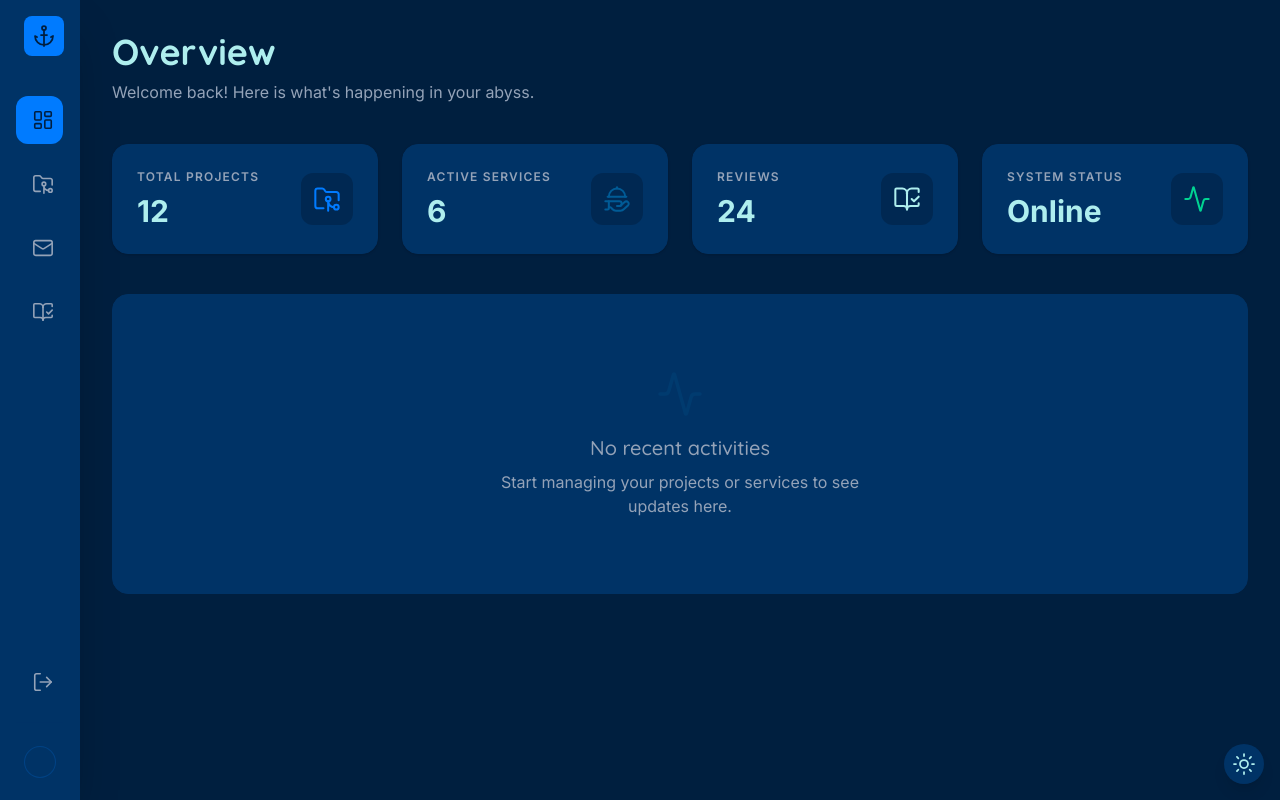
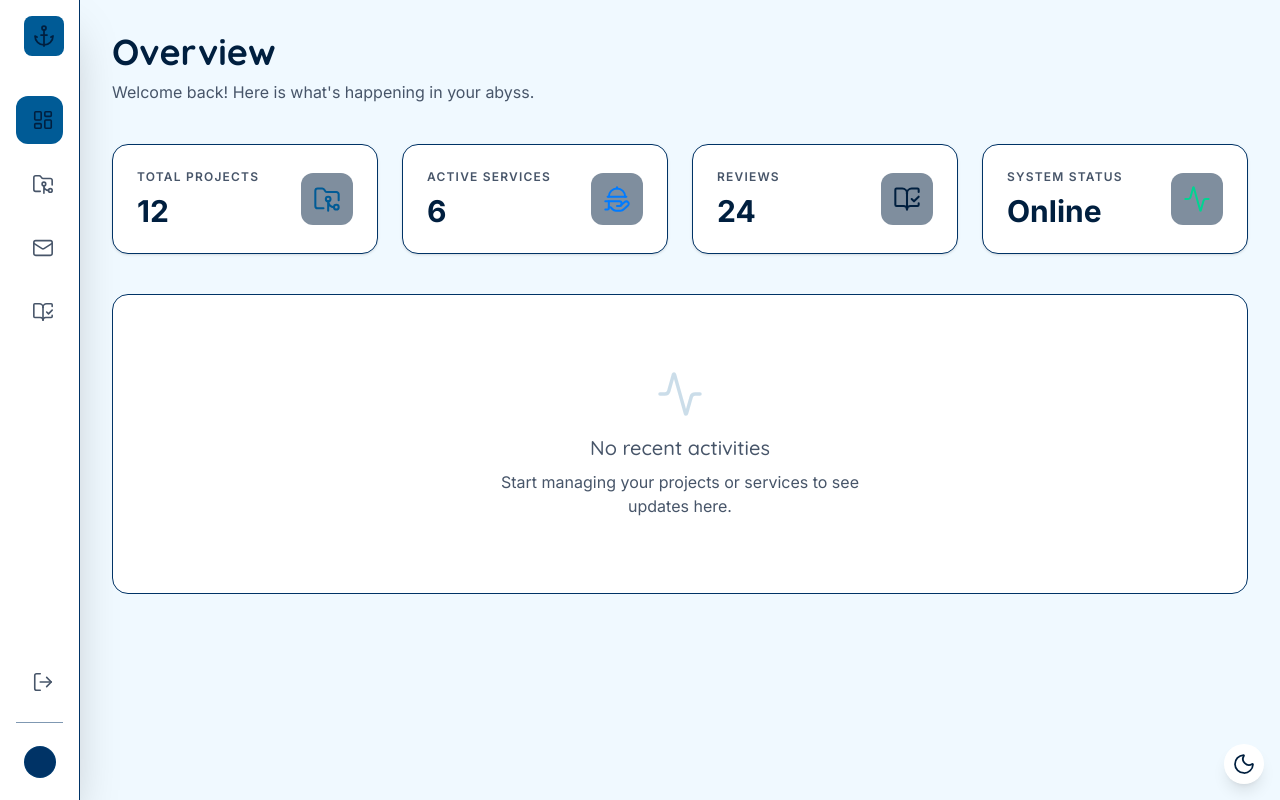
Before and after one commit to FranckRAL/porfolio, a Next.js app: page /admin/dashboard in a window 1280 px wide. Built offline with nearby package versions, Linux system fonts and the light colour scheme; no server answers.

Commit message:
theme fixed

```diff
--- a/src/app/layout.tsx
+++ b/src/app/layout.tsx
@@ -4,8 +4,8 @@ import "@/styles/globals.css";
 import { ThemeProvider } from "@/components/pieces/ThemeProvider";
 import { AuthProvider } from "@/components/providers/AuthProvider";
 import BackToTop from "@/components/pieces/BackToTop";
-import {headers} from "next/headers";
-
+import { headers } from "next/headers";
+import { cookies } from "next/headers";
 
 const inter = Inter({
   subsets: ["latin"],
@@ -21,8 +21,6 @@ const quicksand = Quicksand({
   preload: true,
 });
 
-
-
 export const metadata: Metadata = {
   title: {
     template: "%s",
@@ -31,21 +29,33 @@ export const metadata: Metadata = {
   description: "Fullstack web developer and software engineer portfolio",
 };
 
+export default async function RootLayout({
+  children,
+}: {
+  children: React.ReactNode;
+}) {
+  const headerList = await headers();
+  const locale = headerList.get("x-locale") || "en";
+  const cookieStore = await cookies();
 
-
-
-export default async function RootLayout({ children }: { children: React.ReactNode }) {
-  const headerList = await headers();
-  const locale = headerList.get('x-locale') || 'en';
+  const theme =
+    (cookieStore.get("theme")?.value as "light" | "dark") ?? "light";
 
   return (
-    <html lang={locale} suppressHydrationWarning className="scroll-smooth">
-      <body suppressHydrationWarning className={`${inter.variable} ${quicksand.variable} antialiased`}>
+    <html
+      lang={locale}
+      suppressHydrationWarning
+      className={`${theme === "dark" ? "dark" : ""} scroll-smooth`}
+    >
+      <body
+        suppressHydrationWarning
+        className={`${inter.variable} ${quicksand.variable} antialiased`}
+      >
         <AuthProvider>
-            <ThemeProvider>
-                {children}
-                <BackToTop />
-            </ThemeProvider>
+          <ThemeProvider initialTheme={theme}>
+            {children}
+            <BackToTop />
+          </ThemeProvider>
         </AuthProvider>
       </body>
     </html>
--- a/src/components/pieces/ThemeProvider.tsx
+++ b/src/components/pieces/ThemeProvider.tsx
@@ -1,17 +1,40 @@
+// components/theme-provider.tsx
+
 "use client";
 
-import { ThemeProvider as NextThemesProvider } from "next-themes";
-import * as React from "react";
+import { createContext, useContext, useState, useEffect } from "react";
 
-export function ThemeProvider({ children }: { children: React.ReactNode }) {
+type Theme = "light" | "dark";
+
+const ThemeContext = createContext({
+  theme: "light" as Theme,
+  setTheme: (_theme: Theme) => {},
+});
+
+export function ThemeProvider({
+  initialTheme,
+  children,
+}: {
+  initialTheme: Theme;
+  children: React.ReactNode;
+}) {
+  const [theme, setThemeState] = useState<Theme>(initialTheme);
+
+  useEffect(() => {
+    document.documentElement.classList.toggle("dark", theme === "dark");
+  }, [theme]);
+
+  const setTheme = async (newTheme: Theme) => {
+    setThemeState(newTheme);
+
+    document.cookie = `theme=${newTheme}; path=/; max-age=31536000`;
+  };
 
   return (
-    <NextThemesProvider
-      attribute="class"
-      defaultTheme="dark"
-      enableSystem
-    >
+    <ThemeContext.Provider value={{ theme, setTheme }}>
       {children}
-    </NextThemesProvider>
+    </ThemeContext.Provider>
   );
 }
+
+export const useTheme = () => useContext(ThemeContext);
--- a/src/components/pieces/ToggleTheme.tsx
+++ b/src/components/pieces/ToggleTheme.tsx
@@ -1,6 +1,6 @@
 "use client";
 
-import { useTheme } from "next-themes";
+import { useTheme } from "@/components/pieces/ThemeProvider";
 import { useEffect, useState } from "react";
 import { Sun, Moon } from "lucide-react";
 
```
Also changed, not shown: src/app/[locale]/(public)/page.tsx (+0 -12 lines).
